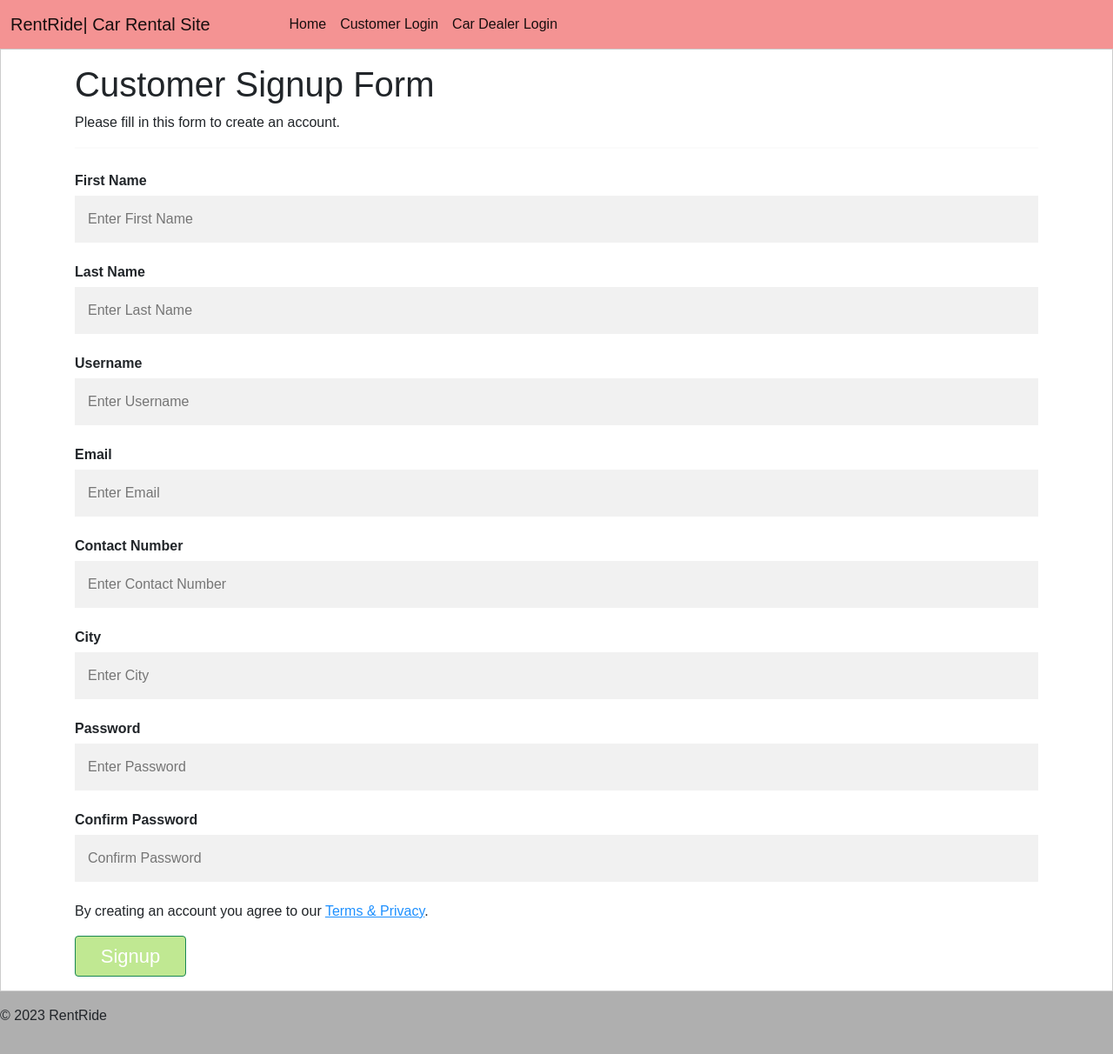
After one commit to Eimantasj1/baigiamasis_darbas, a Django app: page /customer_signup/ in a window 1280 px wide. The commit adds this page. Shown: the whole page at 87% size. Run offline with Django 4.2, Linux system fonts and the light colour scheme.

Commit message:
signup ir logout

```diff
--- a/Car_Rental/RentRide/static/css/base_style.css
+++ b/Car_Rental/RentRide/static/css/base_style.css
@@ -43,9 +43,23 @@ body {
         background-color: #afafaf;
     }
 
-    /* Login mygtukas */
+    /* Login/SignUp mygtukai */
 .btn {
 background-color: #71cc0971;
 font-size: 22px;
 width: 8rem;
 }
+
+.btn-success {
+background-color: #71cc0971;
+font-size: 22px;
+width: 8rem;
+}
+.user-panel {
+position: absolute;
+top: 0;
+right: 20px;
+}
+.navbar-nav {
+    margin-right: 50px;
+}
--- a/Car_Rental/RentRide/templates/base.html
+++ b/Car_Rental/RentRide/templates/base.html
@@ -34,6 +34,12 @@
           <li class="nav-item">
             <a class="nav-link active" aria-current="page" href="/car_dealer_login/">Car Dealer Login</a>
           </li>
+          {% if user.is_authenticated %}
+      <div class="user-panel">
+        <p>Hello, {{ user.username }}!</p>
+      <center><a href="{% url 'logout' %}" style="position: relative; top: -15px;">Logout</a></center>
+      </div>
+      {% endif %}
         </ul>
       </div>
     </div>
--- /dev/null
+++ b/Car_Rental/RentRide/templates/customer_signup.html
@@ -0,0 +1,51 @@
+{% extends 'base.html' %}
+{% block title %} Customer Signup {% endblock %}
+{% block css %}
+{% endblock %}
+{% block body %}
+<form style="border:1px solid #ccc" method="POST"> {% csrf_token %}
+    <div class="container">
+      <h1>Customer Signup Form</h1>
+      <p>Please fill in this form to create an account.</p>
+      <hr>
+
+      <label><b>First Name</b></label>
+      <input type="text" placeholder="Enter First Name" name="first_name" required>
+
+      <label><b>Last Name</b></label>
+      <input type="text" placeholder="Enter Last Name" name="last_name" required>
+
+      <label><b>Username</b></label>
+      <input type="text" placeholder="Enter Username" name="username" required>
+
+      <label><b>Email</b></label>
+      <input type="text" placeholder="Enter Email" name="email" required>
+
+      <label><b>Contact Number</b></label>
+      <input type="text" placeholder="Enter Contact Number" name="phone" required>
+
+      <label><b>City</b></label>
+      <input type="text" placeholder="Enter City" name="city" required>
+
+      <label><b>Password</b></label>
+      <input type="password" placeholder="Enter Password" name="password1" required>
+
+      <label><b>Confirm Password</b></label>
+      <input type="password" placeholder="Confirm Password" name="password2" required>
+
+      <p>By creating an account you agree to our <a href="#" style="color:dodgerblue">Terms & Privacy</a>.</p>
+
+        <button type="submit" class="btn btn-success">Signup</button>
+    </div>
+  </form>
+  </body>
+  </html>
+  {% endblock %}
+  {% block js %}
+  <script>
+    {% if alert %}
+    alert("You are now successfully registered as a customer")
+    document.location = "/customer_login"
+    {% endif %}
+  </script>
+  {% endblock %}
--- a/Car_Rental/RentRide/templates/index.html
+++ b/Car_Rental/RentRide/templates/index.html
@@ -1,12 +1,12 @@
 {% extends 'base.html' %}
 {% load static %}
-{% block title %} Rent Cars {% endblock %}
+{% block title %} RentRide {% endblock %}
 {% block css %}
 {% endblock %}
 {% block body %}
 <div class="container mt-4">
     <div>
-      <h1 class="display-4">RentRide Online Car Rental System</h1>
+      <h1 class="display-4">RentRide | Online Car Rental System</h1>
       <p class="lead">You can select from the wide range of Cars availabe.</p>
       <hr class="my-4">
     </div>
--- a/Car_Rental/RentRide/urls.py
+++ b/Car_Rental/RentRide/urls.py
@@ -4,4 +4,6 @@ from . import views
 urlpatterns = [
     path('', views.index, name='index'),
     path("customer_login/", views.customer_login, name="customer_login"),
+    path("customer_signup/", views.customer_signup, name="customer_signup"),
+    path('logout/', views.logout_view, name='logout'),
 ]
--- a/Car_Rental/RentRide/views.py
+++ b/Car_Rental/RentRide/views.py
@@ -3,9 +3,56 @@ from . models import *
 from django.contrib.auth import authenticate, login, logout
 
 
-
 def index(request):
     return render(request, "index.html")
+
+def customer_signup(request):
+    if request.user.is_authenticated:
+        return redirect("/")
+
+    if request.method == "POST":
+        username = request.POST['username']
+        email = request.POST['email']
+        first_name = request.POST['first_name']
+        last_name = request.POST['last_name']
+        password1 = request.POST['password1']
+        password2 = request.POST['password2']
+        phone = request.POST['phone']
+        city = request.POST['city']
+
+        if password1 != password2:
+            return redirect("/customer_signup")
+
+        # Create or get the User object
+        user, created = User.objects.get_or_create(
+            username=username,
+            defaults={
+                'email': email,
+                'first_name': first_name,
+                'last_name': last_name,
+            }
+        )
+        if created:
+            user.set_password(password1)  # Set the password for the new user
+            user.save()
+
+        # Create or get the Location object
+        location, created = Location.objects.get_or_create(city=city.lower())
+
+        # Create the Customer object
+        customer, created = Customer.objects.get_or_create(
+            user=user,
+            defaults={'phone': phone, 'location': location, 'type': "Customer"}
+        )
+
+        # Automatically log in the user after registration
+        login(request, user)
+
+        alert = True
+        return render(request, "customer_signup.html", {'alert': alert})
+
+    return render(request, "customer_signup.html")
+
 
 def customer_login(request):
     if request.user.is_authenticated:
@@ -25,3 +72,7 @@ def customer_login(request):
                 alert = True
                 return render(request, "customer_login.html", {'alert':alert})
     return render(request, "customer_login.html")
+
+def logout_view(request):
+    logout(request)
+    return redirect('/')
```
